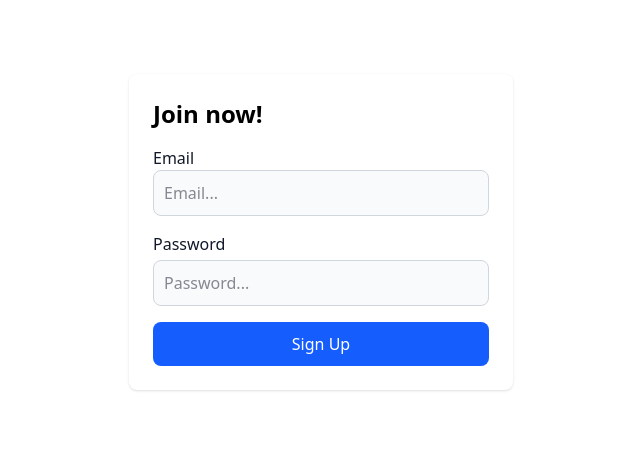
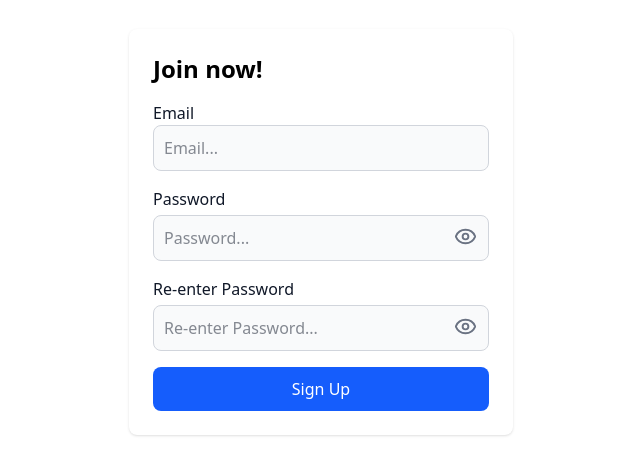
Before and after one commit to CS35L-Networking-Web-App/Project, a React (Vite) app in the folder frontend/: page /signup in a window 1280 px wide. Shown: the part 168-642 px from the top of the page, without its empty margins (319-959 px from the left). Built offline with nearby package versions, Linux system fonts and the light colour scheme; no server answers.

Commit message:
Added confirm password validation and password visibility toggle

```diff
--- a/frontend/package.json
+++ b/frontend/package.json
@@ -12,6 +12,7 @@
   "dependencies": {
     "@hookform/resolvers": "^5.2.2",
     "@tailwindcss/vite": "^4.1.16",
+    "lucide-react": "^0.553.0",
     "react": "^19.1.1",
     "react-dom": "^19.1.1",
     "react-hook-form": "^7.65.0",
--- a/frontend/src/App.jsx
+++ b/frontend/src/App.jsx
@@ -1,8 +1,10 @@
+import { useState } from "react";
 import { useForm } from "react-hook-form";
 import { useNavigate } from "react-router-dom";
 import { zodResolver } from "@hookform/resolvers/zod";
 import { formSchema } from "./utilities";
 import { loginUser } from "./api.js";
+import { Eye, EyeOff } from "lucide-react";
 
 export default function App(){
   return(
@@ -35,9 +37,14 @@ const SignInForm = () =>{
     setError,
   } = useForm({resolver: zodResolver(formSchema)});
 
+const [loginError, setLoginError] = useState("");
+const [showPassword, setShowPassword] = useState(false);
+
 const onSubmit = async ({ email, password }) => {
   try {
+    setLoginError("");
     console.log("Form Submitted:", { email, password });
+
     const data = await loginUser(email, password);
     console.log("Login success:", data);
 
@@ -47,7 +54,12 @@ const SignInForm = () =>{
 
   } catch (error) {
     console.error(error);
-    setError("root", { message: error.message });
+    const message =
+       error.message === "Failed to fetch"
+        ? "Cannot connect to server. Please try again later."
+        : error.message || "Invalid email or password.";
+    setError("root", { message });
+    setLoginError(message);
   }
 };
 
@@ -56,6 +68,8 @@ const SignInForm = () =>{
      className="p-6 space-y-4 bg-white rounded-lg shadow w-full max-w-sm"
      onSubmit={handleSubmit(onSubmit)}>
       <h1 className="text-2xl font-semibold mb-4">Sign in</h1>
+
+       {/* Email */}
       <div>
         <label
         htmlFor="email"
@@ -69,24 +83,47 @@ const SignInForm = () =>{
         className={`bg-gray-50 border text-gray-900 rounded-lg focus:border-primary-600 block w-full p-2.5 ${errors.email ? "border-red-500 focus:ring-red-500" : "border-gray-300 focus:ring-primary-600"}`}
         />{errors.email && <p className="text-red-500">{errors.email.message}</p>}
       </div>
-      <div>
+
+      {/* Password */}
+      <div className="relative">
         <label
           htmlFor="password"
           className="block mb-1 font-medium text-gray-900"
-        >Password</label>
+        >Password
+        </label>
+
         <input
         {...register("password")}
         id="password"
-        type="password"
+        type={showPassword ? "text" : "password"}
         placeholder="Password..."
-        className={`bg-gray-50 border text-gray-900 rounded-lg focus:border-primary-600 block w-full p-2.5 ${errors.password ? "border-red-500 focus:ring-red-500" : "border-gray-300 focus:ring-primary-600"}`}
-        />{errors.password && <p className="text-red-500">{errors.password.message}</p>}
+        className={`bg-gray-50 border text-gray-900 rounded-lg focus:border-primary-600 block w-full p-2.5 ${errors.password
+           ? "border-red-500 focus:ring-red-500"
+           : "border-gray-300 focus:ring-primary-600"}`}
+        />
+        <button
+          type="button"
+          onClick={() => setShowPassword((prev) => !prev)}
+          className="absolute top-10.5 -translate-y-1 right-3 text-gray-500 hover:text-gray-700"
+          tabIndex={-1}
+        >
+          {showPassword ? <EyeOff size={23} /> : <Eye size={23} />}
+        </button>
+
+      {/* Error Message */}
+      {errors.password && (<p className="text-red-500">{errors.password.message}</p>)}
+
+      {/* Submit */}
       </div>
+      {loginError && <p className="text-red-500 text-center">{loginError}</p>}
+
       <button
         type="submit"
         className="w-full text-white bg-blue-600 hover:bg-blue-700 rounded-lg px-5 py-2.5"
         disabled={isSubmitting}
-      >Sign in</button>
+      >
+        {isSubmitting ? "Signing in..." : "Sign in"}
+      </button>
      </form>
   );
 };
--- a/frontend/src/SignUp.jsx
+++ b/frontend/src/SignUp.jsx
@@ -2,15 +2,32 @@ import { useForm } from "react-hook-form";
 import { useState } from "react";
 import { useNavigate } from "react-router-dom";
 import { zodResolver } from "@hookform/resolvers/zod";
-import { formSchema } from "./utilities";
 import { registerUser } from "./api.js";
+import { z } from "zod";
+import { Eye, EyeOff } from "lucide-react";
 
+const formSchema = z.object({
+  email: z.email(),
+  password: z.string()
+      .min(8)
+      .regex(/[A-Z]/, 'Must contain uppercase')
+      .regex(/[0-9]/, 'Must contain number')
+      .regex(/[^A-Za-z0-9]/, 'Must contain special character'),
+  confirmPassword: z.string(),
+  name: z.string().min(1).optional()
+})
+.refine((data) => data.password === data.confirmPassword, {
+  message: "Passwords do not match",
+  path: ["confirmPassword"],
+});
 
 export default function SignUp(){
 
     const navigate = useNavigate();
     const [signUpMessage, setSignUpMessage] = useState("");
     const [success, setSuccess] = useState(false);
+    const [showPassword, setShowPassword] = useState(false);
+    const [showConfirmPassword, setShowConfirmPassword] = useState(false);
 
     const{
     register,
@@ -19,36 +36,32 @@ export default function SignUp(){
     setError,
   } = useForm({resolver: zodResolver(formSchema)});
 
-  const onSubmit = async({email, password}) => {
-
-    try{
-      console.log("Sign-up Submitted:", {email, password});
-      const response = await fetch("https://jsonplaceholder.typicode.com/posts",{
-      method: "POST",
-      headers: {"Content-Type": "application/json",},
-      body: JSON.stringify({email, password}),
-      });
-
-    const result = await response.json();
-
-    if (!response.ok) throw new Error("Failed to submit data.");
+ const onSubmit = async ({ email, password, confirmPassword}) => {
+  try {
+    console.log("Sign-up Submitted:", { email, password, confirmPassword });
+    const result = await registerUser(email, password, confirmPassword);
+    console.log("Registered:", result);
 
     setSignUpMessage("Account created successfully!");
     setSuccess(true);
-    setTimeout(()=> {navigate("/");}, 3000);
+    setTimeout(() => navigate("/"), 3000);
 
-} catch (error){
-    setError("root", { message: "Data could not be submitted."});
+  } catch (error) {
+    console.error(error);
+    setError("root", { message: "Sign-up failed" });
     setSignUpMessage(error.message);
     setSuccess(false);
-    }
+  }
 };
+
     return (
     <div className='flex items-center justify-center min-h-screen'>
     <form
      className="p-6 space-y-4 bg-white rounded-lg shadow w-full max-w-sm"
      onSubmit={handleSubmit(onSubmit)}>
       <h1 className="text-2xl font-semibold mb-4">Join now!</h1>
+
+      {/* Email */}
       <div>
         <label
         htmlFor="email"
@@ -62,7 +75,9 @@ export default function SignUp(){
         className={`bg-gray-50 border text-gray-900 rounded-lg focus:border-primary-600 block w-full p-2.5 ${errors.email ? "border-red-500 focus:ring-red-500" : "border-gray-300 focus:ring-primary-600"}`}
         />{errors.email && <p className="text-red-500">{errors.email.message}</p>}
       </div>
-      <div>
+
+      {/* Password */}
+      <div className="relative">
         <label
         htmlFor="password"
         className="block mb-1 font-medium text-gray-900"
@@ -70,12 +85,51 @@ export default function SignUp(){
         <input
         {...register("password")}
         id="password"
-        type="password"
+        type={showPassword ? "text" : "password"}
         placeholder="Password..."
-        className={`bg-gray-50 border text-gray-900 rounded-lg focus:border-primary-600 block w-full p-2.5 ${errors.password ? "border-red-500 focus:ring-red-500" : "border-gray-300 focus:ring-primary-600"}`}
+        className={`bg-gray-50 border text-gray-900 rounded-lg focus:border-primary-600 block w-full p-2.5 ${errors.password
+          ? "border-red-500 focus:ring-red-500"
+          : "border-gray-300 focus:ring-primary-600"}`}
         />{errors.password && <p className="text-red-500">{errors.password.message}</p>}
+        <button
+          type="button"
+          onClick={() => setShowPassword((prev) => !prev)}
+          className="absolute top-10.5 -translate-y-1 right-3 text-gray-500 hover:text-gray-700"
+          tabIndex={-1}
+        >
+          {showPassword ? <EyeOff size={23} /> : <Eye size={23} />}
+        </button>
       </div>
+
+      {/* Confirm Password */}
+        <div className="relative">
+          <label
+            htmlFor="confirmPassword"
+            className="block mb-1 font-medium text-gray-900">
+            Re-enter Password</label>
+          <input
+            {...register("confirmPassword")}
+            id="confirmPassword"
+            type={showConfirmPassword ? "text" : "password"}
+            placeholder="Re-enter Password..."
+            className={`bg-gray-50 border text-gray-900 rounded-lg focus:border-primary-600 block w-full p-2.5 ${
+              errors.confirmPassword
+                ? "border-red-500 focus:ring-red-500"
+                : "border-gray-300 focus:ring-primary-600" }`}/>
+          <button
+            type="button"
+            onClick={() => setShowConfirmPassword((prev) => !prev)}
+            className="absolute top-10.5 -translate-y-1 right-3 text-gray-500 hover:text-gray-700"
+            tabIndex={-1}>
+            {showConfirmPassword ? <EyeOff size={23} /> : <Eye size={23} />}
+          </button>
+          {errors.confirmPassword && (<p className="text-red-500">{errors.confirmPassword.message}</p>)}
+        </div>
+
+      {/* Message */}
       {signUpMessage && (<p className={`text-center ${success ? "text-indigo-700" : "text-red-500"}`}>{signUpMessage}</p>)}
+
+      {/* Submit */}
       <button
       type="submit"
       className="w-full text-white bg-blue-600 hover:bg-blue-700 rounded-lg px-5 py-2.5"
--- a/frontend/src/api.js
+++ b/frontend/src/api.js
@@ -2,11 +2,11 @@
 const API_BASE = import.meta.env.VITE_API_BASE_URL;
 
 // Register User
-export async function registerUser(email, password) {
+export async function registerUser(email, password, confirmPassword) {
   const res = await fetch(`${API_BASE}/register`, {
     method: "POST",
     headers: { "Content-Type": "application/json" },
-    body: JSON.stringify({ email, password }),
+    body: JSON.stringify({ email, password, confirmPassword }),
   });
 
   if (!res.ok) {
```
Also changed, not shown: 2 other files (tests, documents, lock files or other folders). Lines whose indentation alone changed are shown as unchanged.
